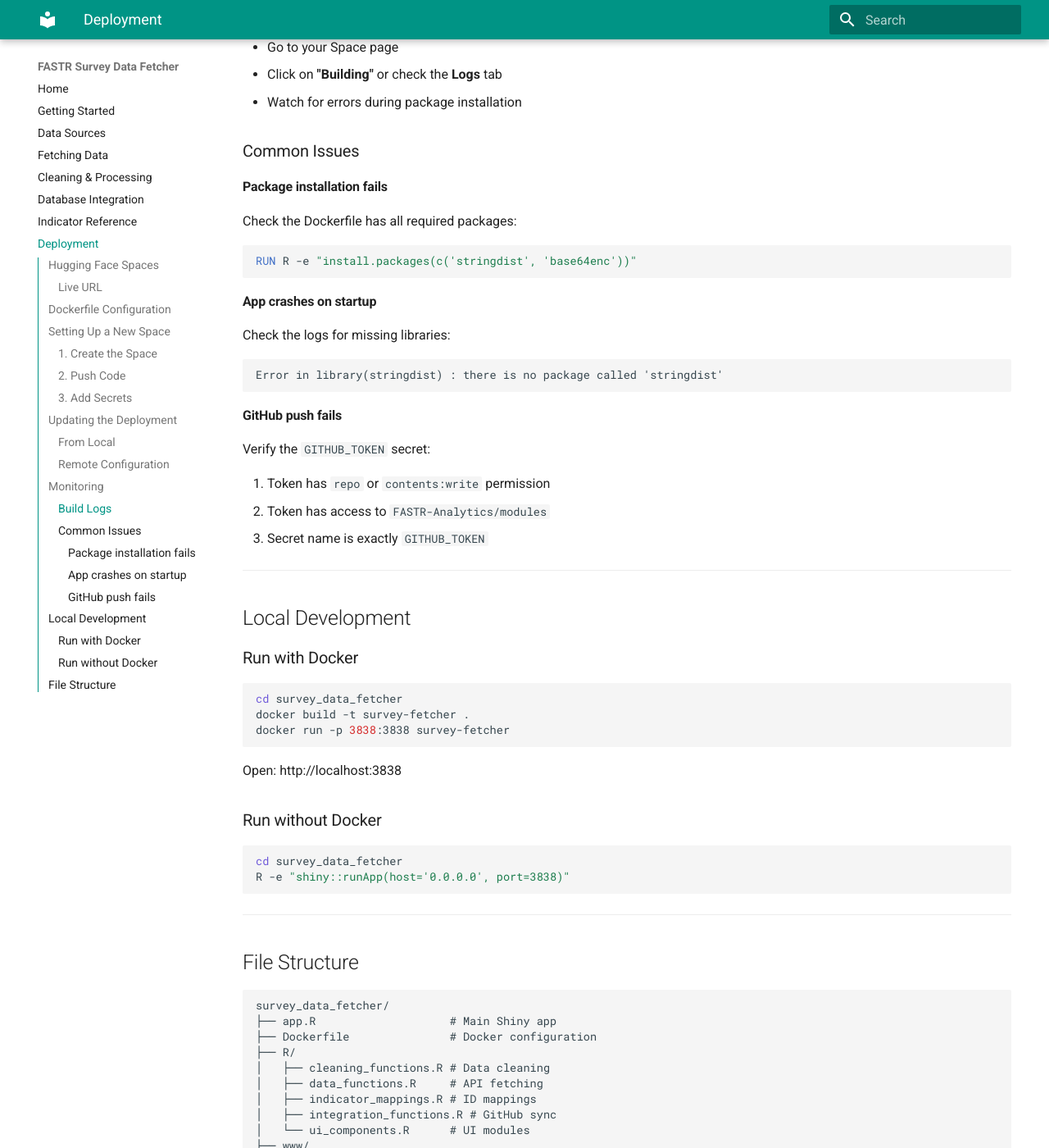
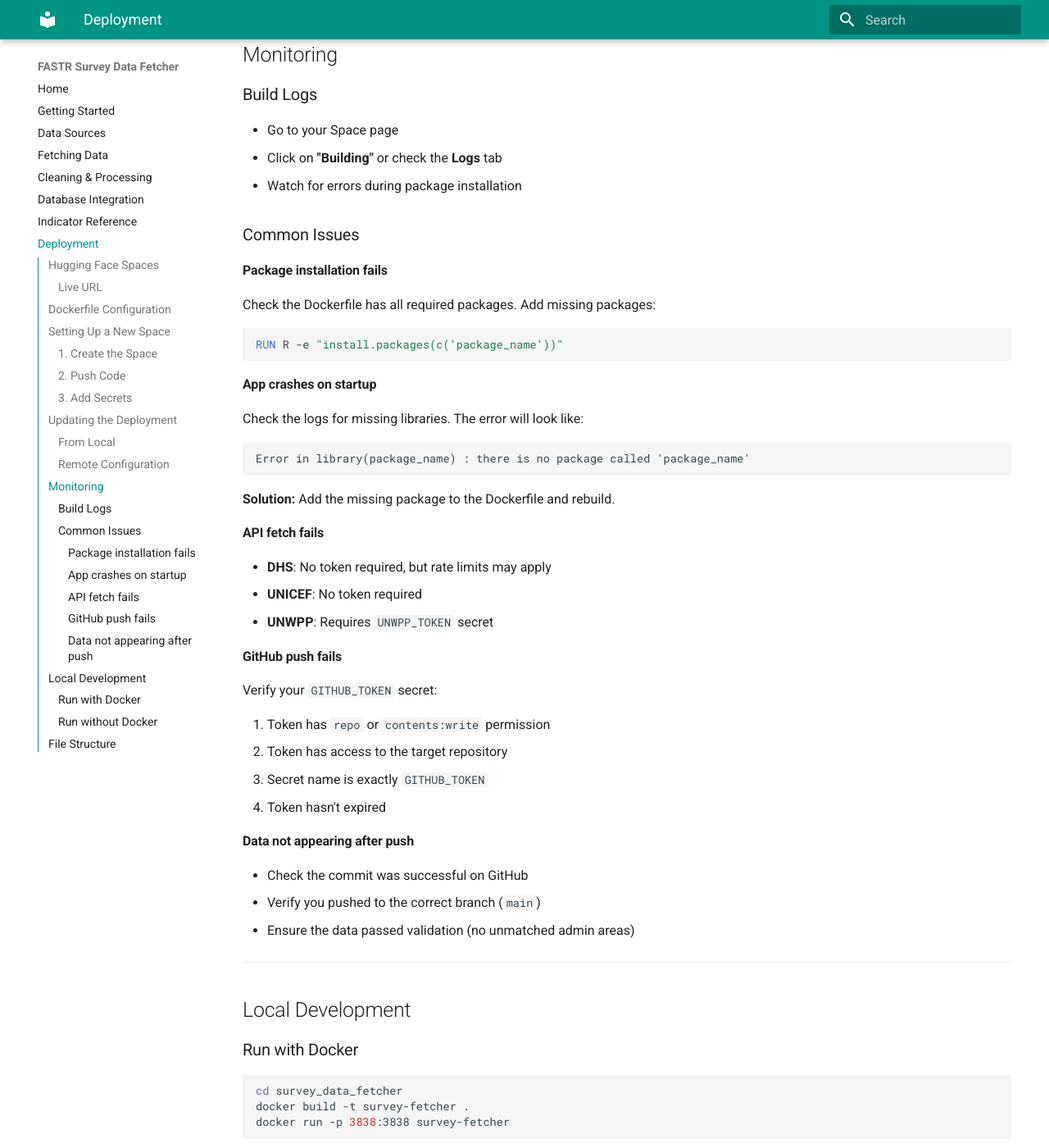
Before and after one commit to FASTR-Analytics/survey-data-fetcher, an MkDocs documentation site: the page built from docs/deployment.md, in a window 1280 px wide and 1400 px high, scrolled down 2689 px. Shown: the whole window at 82% size. Built offline with MkDocs 1.6.1 and Material for MkDocs 9.7.7, drawn with Linux system fonts in a browser that asks for light colours; some of the changed text lies outside the part shown.

Commit message:
Update common issues to be more generic

````diff
--- a/docs/deployment.md
+++ b/docs/deployment.md
@@ -86,9 +86,12 @@
 
 1. Go to Space **Settings**
 2. Find **"Variables and secrets"**
-3. Add:
-   - **Name**: `GITHUB_TOKEN`
-   - **Value**: Your GitHub personal access token
+3. Add these secrets:
+
+| Secret Name | Value | Purpose |
+|-------------|-------|---------|
+| `UNWPP_TOKEN` | Your UN Data Portal token | Fetch UNWPP population data |
+| `GITHUB_TOKEN` | Your GitHub PAT | Push data to GitHub repo |
 
 ---
 
@@ -127,27 +130,42 @@
 
 #### Package installation fails
 
-Check the Dockerfile has all required packages:
+Check the Dockerfile has all required packages. Add missing packages:
 
 ```dockerfile
-RUN R -e "install.packages(c('stringdist', 'base64enc'))"
+RUN R -e "install.packages(c('package_name'))"
 ```
 
 #### App crashes on startup
 
-Check the logs for missing libraries:
+Check the logs for missing libraries. The error will look like:
 
 ```
-Error in library(stringdist) : there is no package called 'stringdist'
+Error in library(package_name) : there is no package called 'package_name'
 ```
+
+**Solution:** Add the missing package to the Dockerfile and rebuild.
+
+#### API fetch fails
+
+- **DHS**: No token required, but rate limits may apply
+- **UNICEF**: No token required
+- **UNWPP**: Requires `UNWPP_TOKEN` secret
 
 #### GitHub push fails
 
-Verify the `GITHUB_TOKEN` secret:
+Verify your `GITHUB_TOKEN` secret:
 
 1. Token has `repo` or `contents:write` permission
-2. Token has access to `FASTR-Analytics/modules`
+2. Token has access to the target repository
 3. Secret name is exactly `GITHUB_TOKEN`
+4. Token hasn't expired
+
+#### Data not appearing after push
+
+- Check the commit was successful on GitHub
+- Verify you pushed to the correct branch (`main`)
+- Ensure the data passed validation (no unmatched admin areas)
 
 ---
 
````
